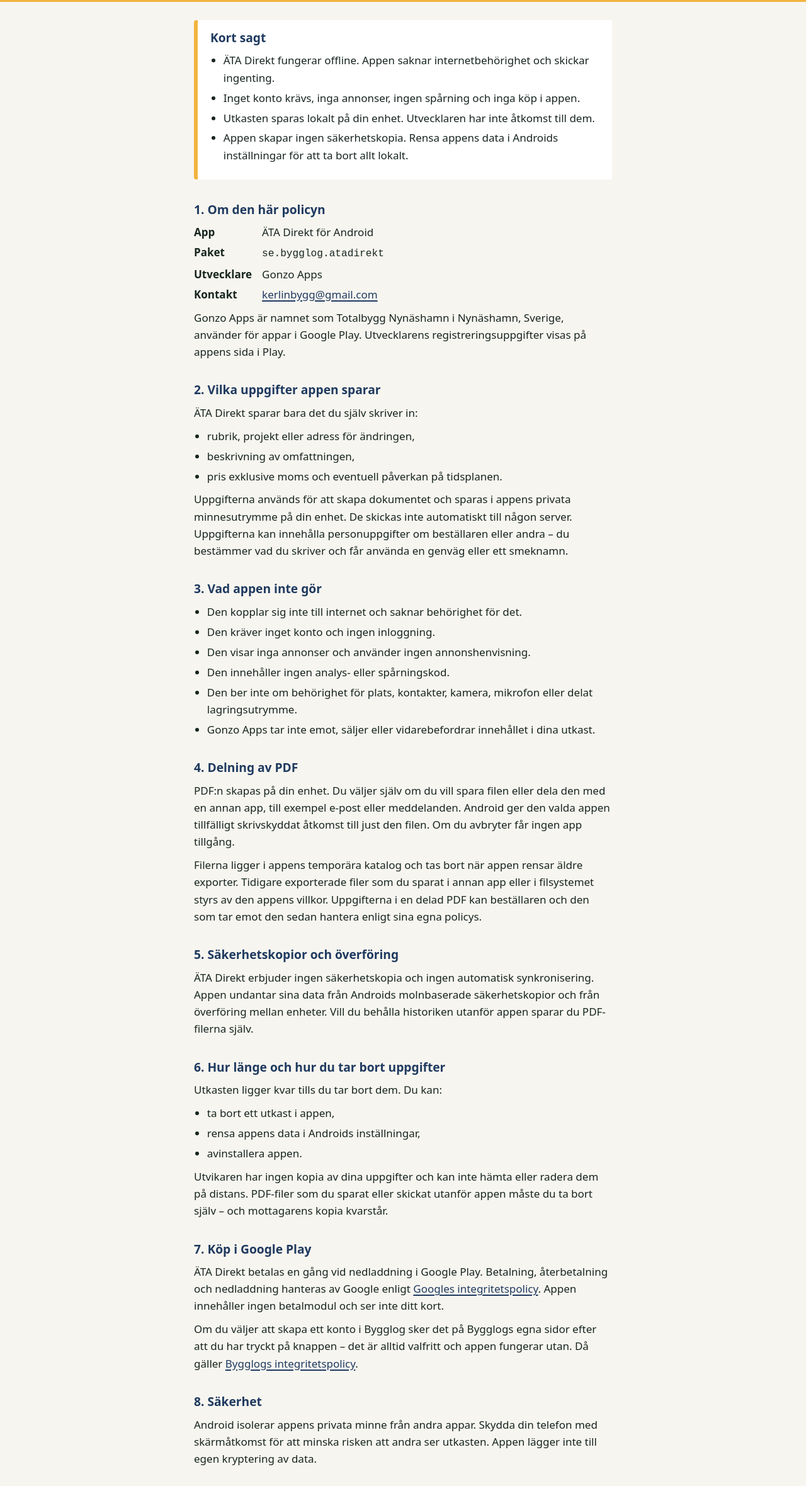
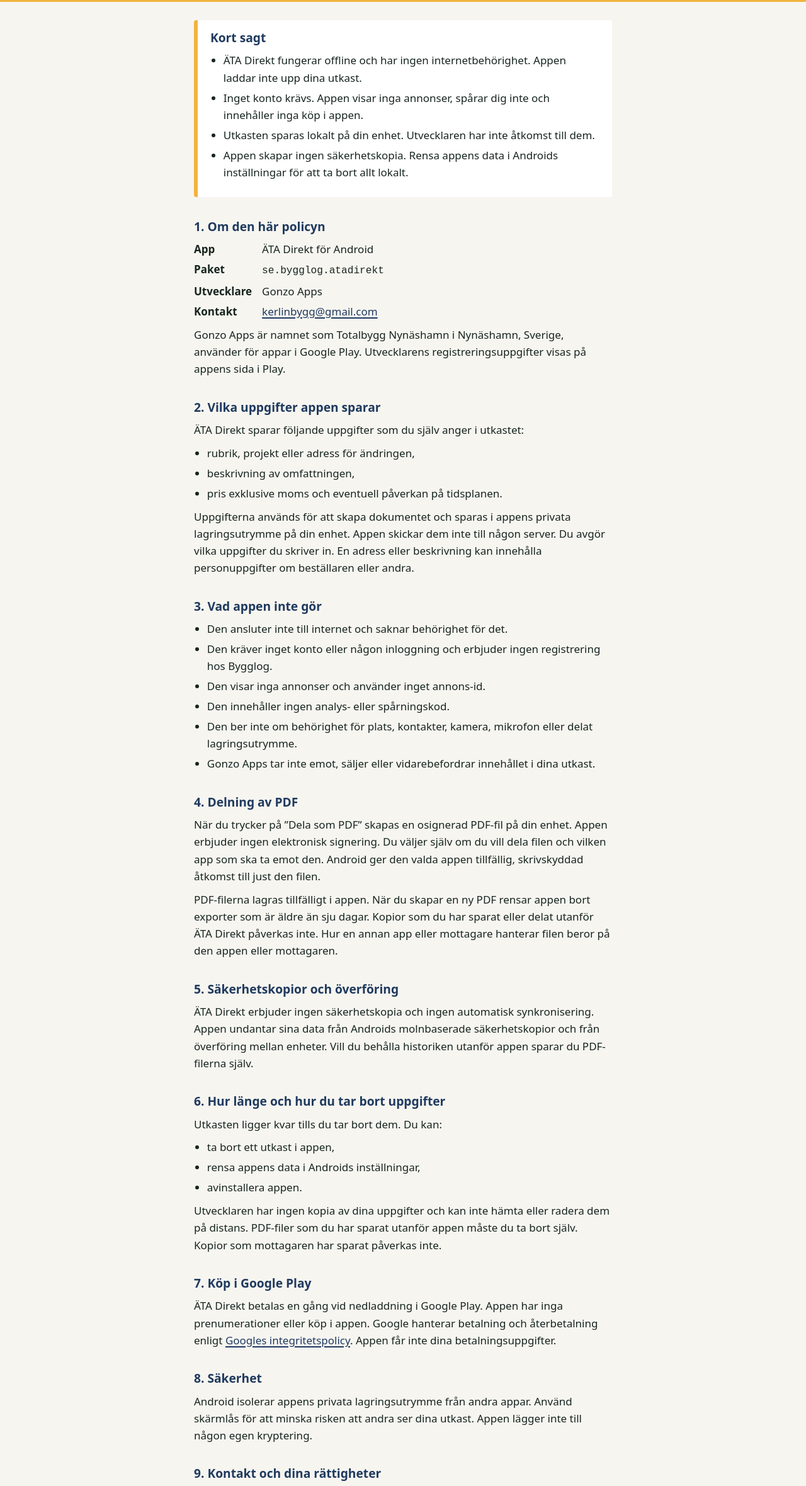
Before and after one commit to InUterr0/ata-direkt-privacy, a plain HTML site: page index.html in a window 1280 px wide. Shown: the part 115-2475 px from the top of the page at 63% size. Drawn offline with Linux system fonts and the light colour scheme.

Commit message:
Align privacy policy with ÄTA Direkt for Google Play

```diff
--- a/index.html
+++ b/index.html
@@ -4,7 +4,7 @@
 <meta charset="utf-8">
 <meta name="viewport" content="width=device-width, initial-scale=1">
 <title>Integritetspolicy – ÄTA Direkt</title>
-<meta name="description" content="Integritetspolicy för appen ÄTA Direkt (se.bygglog.atadirekt) från Gonzo Apps. Appen fungerar offline och skickar inga uppgifter.">
+<meta name="description" content="Integritetspolicy för ÄTA Direkt (se.bygglog.atadirekt) från Gonzo Apps. Utkasten sparas lokalt och appen fungerar offline.">
 <style>
   :root { color-scheme: light; }
   * { box-sizing: border-box; }
@@ -57,8 +57,8 @@
   <section class="summary" aria-labelledby="kort">
     <h2 id="kort">Kort sagt</h2>
     <ul>
-      <li>ÄTA Direkt fungerar offline. Appen saknar internetbehörighet och skickar ingenting.</li>
-      <li>Inget konto krävs, inga annonser, ingen spårning och inga köp i appen.</li>
+      <li>ÄTA Direkt fungerar offline och har ingen internetbehörighet. Appen laddar inte upp dina utkast.</li>
+      <li>Inget konto krävs. Appen visar inga annonser, spårar dig inte och innehåller inga köp i appen.</li>
       <li>Utkasten sparas lokalt på din enhet. Utvecklaren har inte åtkomst till dem.</li>
       <li>Appen skapar ingen säkerhetskopia. Rensa appens data i Androids inställningar för att ta bort allt lokalt.</li>
     </ul>
@@ -74,27 +74,27 @@
   <p>Gonzo Apps är namnet som Totalbygg Nynäshamn i Nynäshamn, Sverige, använder för appar i Google Play. Utvecklarens registreringsuppgifter visas på appens sida i Play.</p>
 
   <h2 id="data">2. Vilka uppgifter appen sparar</h2>
-  <p>ÄTA Direkt sparar bara det du själv skriver in:</p>
+  <p>ÄTA Direkt sparar följande uppgifter som du själv anger i utkastet:</p>
   <ul>
     <li>rubrik, projekt eller adress för ändringen,</li>
     <li>beskrivning av omfattningen,</li>
     <li>pris exklusive moms och eventuell påverkan på tidsplanen.</li>
   </ul>
-  <p>Uppgifterna används för att skapa dokumentet och sparas i appens privata minnesutrymme på din enhet. De skickas inte automatiskt till någon server. Uppgifterna kan innehålla personuppgifter om beställaren eller andra – du bestämmer vad du skriver och får använda en genväg eller ett smeknamn.</p>
+  <p>Uppgifterna används för att skapa dokumentet och sparas i appens privata lagringsutrymme på din enhet. Appen skickar dem inte till någon server. Du avgör vilka uppgifter du skriver in. En adress eller beskrivning kan innehålla personuppgifter om beställaren eller andra.</p>
 
   <h2 id="vad-inte">3. Vad appen inte gör</h2>
   <ul>
-    <li>Den kopplar sig inte till internet och saknar behörighet för det.</li>
-    <li>Den kräver inget konto och ingen inloggning.</li>
-    <li>Den visar inga annonser och använder ingen annonshenvisning.</li>
+    <li>Den ansluter inte till internet och saknar behörighet för det.</li>
+    <li>Den kräver inget konto eller någon inloggning och erbjuder ingen registrering hos Bygglog.</li>
+    <li>Den visar inga annonser och använder inget annons-id.</li>
     <li>Den innehåller ingen analys- eller spårningskod.</li>
     <li>Den ber inte om behörighet för plats, kontakter, kamera, mikrofon eller delat lagringsutrymme.</li>
     <li>Gonzo Apps tar inte emot, säljer eller vidarebefordrar innehållet i dina utkast.</li>
   </ul>
 
   <h2 id="pdf">4. Delning av PDF</h2>
-  <p>PDF:n skapas på din enhet. Du väljer själv om du vill spara filen eller dela den med en annan app, till exempel e-post eller meddelanden. Android ger den valda appen tillfälligt skrivskyddat åtkomst till just den filen. Om du avbryter får ingen app tillgång.</p>
-  <p>Filerna ligger i appens temporära katalog och tas bort när appen rensar äldre exporter. Tidigare exporterade filer som du sparat i annan app eller i filsystemet styrs av den appens villkor. Uppgifterna i en delad PDF kan beställaren och den som tar emot den sedan hantera enligt sina egna policys.</p>
+  <p>När du trycker på ”Dela som PDF” skapas en osignerad PDF-fil på din enhet. Appen erbjuder ingen elektronisk signering. Du väljer själv om du vill dela filen och vilken app som ska ta emot den. Android ger den valda appen tillfällig, skrivskyddad åtkomst till just den filen.</p>
+  <p>PDF-filerna lagras tillfälligt i appen. När du skapar en ny PDF rensar appen bort exporter som är äldre än sju dagar. Kopior som du har sparat eller delat utanför ÄTA Direkt påverkas inte. Hur en annan app eller mottagare hanterar filen beror på den appen eller mottagaren.</p>
 
   <h2 id="kopior">5. Säkerhetskopior och överföring</h2>
   <p>ÄTA Direkt erbjuder ingen säkerhetskopia och ingen automatisk synkronisering. Appen undantar sina data från Androids molnbaserade säkerhetskopior och från överföring mellan enheter. Vill du behålla historiken utanför appen sparar du PDF-filerna själv.</p>
@@ -106,24 +106,23 @@
     <li>rensa appens data i Androids inställningar,</li>
     <li>avinstallera appen.</li>
   </ul>
-  <p>Utvikaren har ingen kopia av dina uppgifter och kan inte hämta eller radera dem på distans. PDF-filer som du sparat eller skickat utanför appen måste du ta bort själv – och mottagarens kopia kvarstår.</p>
+  <p>Utvecklaren har ingen kopia av dina uppgifter och kan inte hämta eller radera dem på distans. PDF-filer som du har sparat utanför appen måste du ta bort själv. Kopior som mottagaren har sparat påverkas inte.</p>
 
   <h2 id="kop">7. Köp i Google Play</h2>
-  <p>ÄTA Direkt betalas en gång vid nedladdning i Google Play. Betalning, återbetalning och nedladdning hanteras av Google enligt <a href="https://policies.google.com/privacy?hl=sv">Googles integritetspolicy</a>. Appen innehåller ingen betalmodul och ser inte ditt kort.</p>
-  <p>Om du väljer att skapa ett konto i Bygglog sker det på Bygglogs egna sidor efter att du har tryckt på knappen – det är alltid valfritt och appen fungerar utan. Då gäller <a href="https://bygglog.se/privacy">Bygglogs integritetspolicy</a>.</p>
+  <p>ÄTA Direkt betalas en gång vid nedladdning i Google Play. Appen har inga prenumerationer eller köp i appen. Google hanterar betalning och återbetalning enligt <a href="https://policies.google.com/privacy?hl=sv">Googles integritetspolicy</a>. Appen får inte dina betalningsuppgifter.</p>
 
   <h2 id="sakerhet">8. Säkerhet</h2>
-  <p>Android isolerar appens privata minne från andra appar. Skydda din telefon med skärmåtkomst för att minska risken att andra ser utkasten. Appen lägger inte till egen kryptering av data.</p>
+  <p>Android isolerar appens privata lagringsutrymme från andra appar. Använd skärmlås för att minska risken att andra ser dina utkast. Appen lägger inte till någon egen kryptering.</p>
 
   <h2 id="kontakt">9. Kontakt och dina rättigheter</h2>
   <p>Totalbygg Nynäshamn (Gonzo Apps) ansvarar för personuppgifter i korrespondens. Frågor om integritet: <a href="mailto:kerlinbygg@gmail.com">kerlinbygg@gmail.com</a>. Vid support behandlar vi din e-postadress och meddelandets innehåll med stöd i berättigat intresse (art. 6.1 f). Posten hanteras av Googles Gmail och sparas under tiden som krävs för att hantera ärendet, vid behov även för att framställa eller försvara rättskrav.</p>
-  <p>Du kan begära utdrag, rättelse, radering eller begränsning och göra invändning samt klaga till tillsynsmyndigheten – i Sverige <a href="https://www.imy.se/">Integritetsskyddsmyndigheten</a>. Utkasten finns bara på din enhet, så du hanterar dem direkt i appen.</p>
+  <p>Du kan begära tillgång till dina personuppgifter, rättelse, radering eller begränsning av behandlingen. Du kan också invända mot behandlingen och lämna klagomål till <a href="https://www.imy.se/">Integritetsskyddsmyndigheten</a>. Utkasten finns bara på din enhet, så du hanterar dem direkt i appen.</p>
 
-  <h2 id="host">10. Sidan om policyn</h2>
-  <p>Sidan publiceras på GitHub Pages. GitHub kan logga IP-adresser i säkerhetssyfte, se <a href="https://docs.github.com/en/site-policy/privacy-policies/github-general-privacy-statement">Githubs integritetspolicy</a>.</p>
+  <h2 id="host">10. När du öppnar policyn</h2>
+  <p>Länken ”Integritetspolicy” i appen öppnar den här sidan i webbläsaren utan att skicka några uppgifter från dina utkast. Sidan finns på GitHub Pages. GitHub kan logga IP-adresser i säkerhetssyfte. Läs mer i <a href="https://docs.github.com/en/site-policy/privacy-policies/github-general-privacy-statement">GitHubs integritetspolicy</a>.</p>
 
   <h2 id="andringar">11. Ändringar</h2>
-  <p>Om appen ändrar hur den hanterar uppdaterar vi den här sidan innan ändringen tas i bruk och anger ett nytt versionsdatum. Aktuell policy finns alltid på den här adressen.</p>
+  <p>Om appens hantering av personuppgifter ändras uppdaterar vi den här sidan och anger ett nytt versionsdatum innan ändringen börjar gälla.</p>
 </main>
 
 <footer>
```
